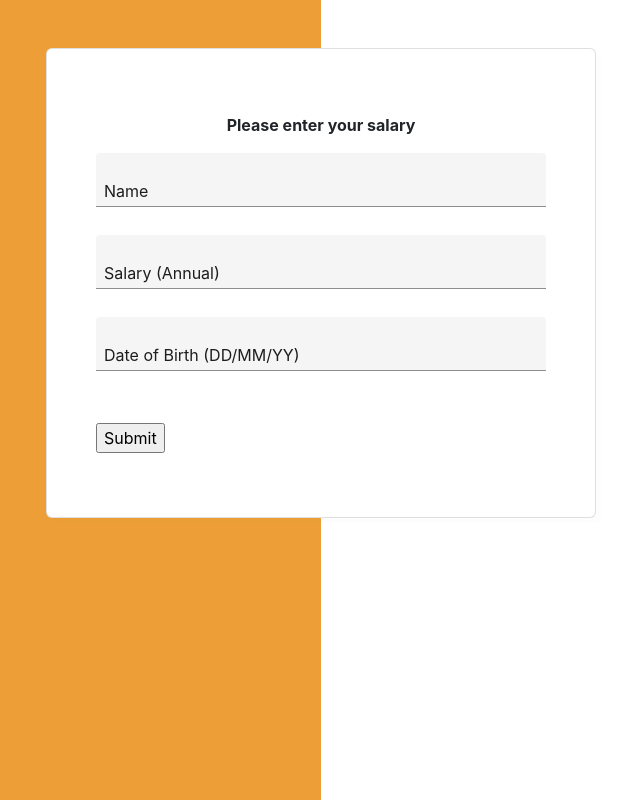
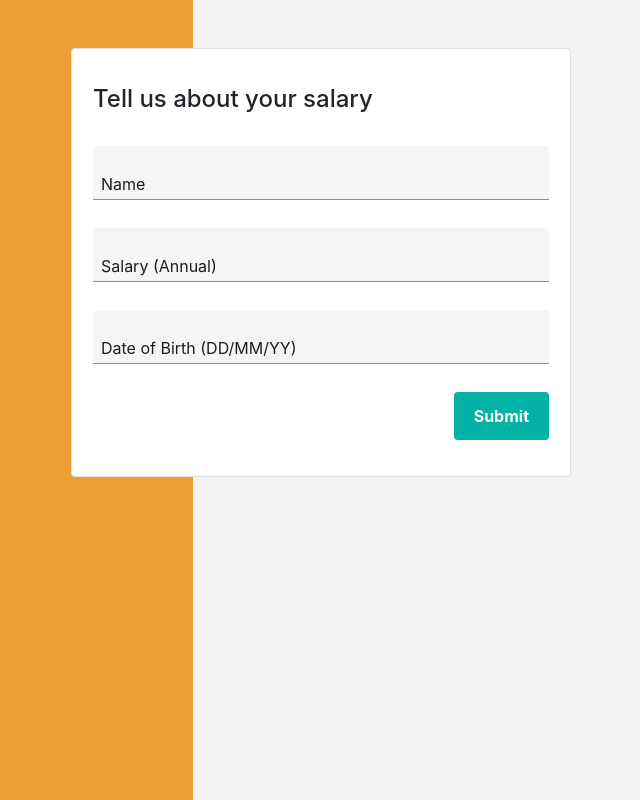
Before and after one commit to AdbC99/WorkSample, a React (Create React App) app: page / in a window 1280 px wide. Shown: the whole page, without its empty margins (319-959 px from the left). Built offline with nearby package versions, Linux system fonts and the light colour scheme.

Commit message:
styled submit button and simplified form layout to just use a card

```diff
--- a/public/index.html
+++ b/public/index.html
@@ -26,7 +26,7 @@
     -->
     <title>React App</title>
   </head>
-  <body style="background:linear-gradient(to right, #ED9E36 50%, #fff 50%)">
+  <body style="background:linear-gradient(to right, #ED9E36 40%, #F3F3F4 40%)">
     <noscript>You need to enable JavaScript to run this app.</noscript>
     <div id="root"></div>
     <!--
--- a/src/App.js
+++ b/src/App.js
@@ -1,44 +1,20 @@
 import React from 'react';
 import './App.css';
-import SalaryCaptureForm from './components/SalaryCaptureForm'
-import {Row, Col} from 'react-bootstrap';
+import SalaryCaptureForm from './components/salary/SalaryCaptureForm'
+import {Card} from 'react-bootstrap';
+
 import 'bootstrap/dist/css/bootstrap.min.css';
-
-
-const cardStyle = {
-    display:'block',
-    borderRadius:'6px',
-    backgroundColor:'#FFF',
-    minWidth:'380px',
-    maxWidth:'550px',
-    minHeight:'200px',
-    border:'1px solid #00000020',
-    boxShadow:'5px 5px #00000002'
-}
-
-const withCard = WrappedComponent => (props) => {
-    return (
-        <div style={cardStyle} className="m-auto p-3">
-            <WrappedComponent></WrappedComponent>
-        </div>
-    )
-}
+import './styles/forms.css'
 
 function App() {
-    const SalaryFormCard = withCard(SalaryCaptureForm);
-
     return (
-        <div>
-            <Row className="m-5">
-                <Col xs={0} ></Col>
-                <Col xs={12} >
-                        <SalaryFormCard>
-                        </SalaryFormCard>
-                </Col>
-                <Col xs={0} >
-                </Col>
-            </Row>
-
+        <div className="mt-5">
+            <Card className='floating-card'>
+                <Card.Body>
+                    <SalaryCaptureForm>
+                    </SalaryCaptureForm>
+                </Card.Body>
+            </Card>
         </div>
     );
 }
--- a/src/components/InputFields.js
+++ b/src/components/InputFields.js
@@ -18,7 +18,7 @@ const TextInput = ({onChange, placeHolder}) => {
     }
 
     return (
-        <div className="text-input-container">
+        <div className="text-input-container full-width">
             <input className="floating-label-input" type="text" onChange={handleChange}></input>
             <span class={(labelStaysUp)?"floating-label stay-up":"floating-label"}>{placeHolder}</span>
         </div>
@@ -29,7 +29,7 @@ const NumberInput = TextInput;
 
 const Submit = ({text}) => {
     return (
-        <input type="submit" value={text} ></input>
+        <input className='color-button ml-auto' type="submit" value={text} ></input>
     )
 }
 
--- a/src/components/SalaryCaptureForm.js
+++ b/src/components/salary/SalaryCaptureForm.js
@@ -1,7 +1,7 @@
 import React, {useState} from 'react';
-import {TextInput, NumberInput, Submit} from './InputFields';
+import {TextInput, NumberInput, Submit} from '../InputFields';
 import {Row} from 'react-bootstrap';
-import Api from '../helpers/Api'
+import Api from '../../helpers/Api'
 
 const SalaryCaptureForm = () => {
 
@@ -46,11 +46,11 @@ const SalaryCaptureForm = () => {
 
     return (
         <div>
-            <form onSubmit={onSubmit} className="m-5" style={{maxWidth:'500', minWidth:'320'}}>
-                <Row>
-                    <p className="ml-auto mr-auto mb-3">
-                        <strong>Please enter your salary</strong>
-                    </p>
+            <form onSubmit={onSubmit} className="m-3" style={{maxWidth:'500', minWidth:'320'}}>
+                <Row className="mb-4">
+                    <h4 className="">
+                        Tell us about your salary
+                    </h4>
                 </Row>
                 <Row>
                     <TextInput onChange={onChangeName} placeHolder="Name"></TextInput>
@@ -61,7 +61,7 @@ const SalaryCaptureForm = () => {
                 <Row>
                     <TextInput onChange={onChangeSalary} placeHolder="Date of Birth (DD/MM/YY)"></TextInput>
                 </Row>
-                <Row className="mt-4">
+                <Row className="">
                     <Submit text='Submit'></Submit>
                 </Row>
             </form>
--- /dev/null
+++ b/src/styles/forms.css
@@ -0,0 +1,6 @@
+.floating-card {
+    min-width: 300px;
+    max-width: 500px;
+    margin-right: auto;
+    margin-left: auto;
+}
--- a/src/styles/material-input-alikes.css
+++ b/src/styles/material-input-alikes.css
@@ -4,7 +4,6 @@ input:focus, textarea {
 }
 
 .text-input-container {
-    width:100%;
     padding-bottom: 4px;
 }
 
@@ -64,3 +63,26 @@ input:focus, textarea {
     top: -55px !important;
     font-size: 0.6em !important;
 }
+
+.color-button {
+    border-radius: 4px;
+    color:white;
+    background-color: #02B3A5;
+    font-weight: bold;
+    padding: 12px 20px;
+    border: none
+}
+
+.color-button:hover {
+    border-radius: 4px;
+    color:white;
+    background-color: #028F84;
+    font-weight: bold;
+    padding: 12px 20px;
+    border: none;
+    transition: 1s ease;
+}
+
+.full-width {
+    width: 100%;
+}
```
